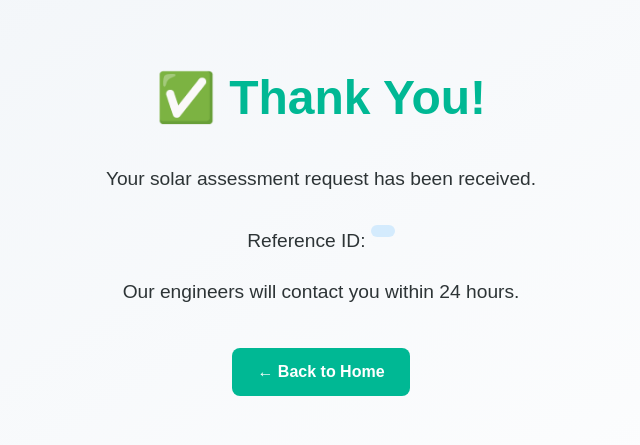
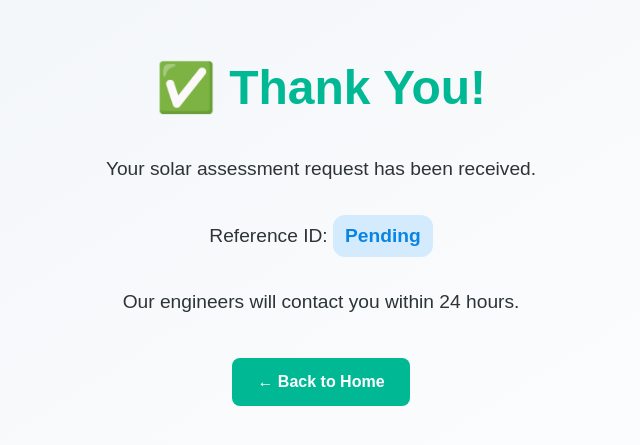
Before and after one commit to Dmuse-project/henry_tech_solar, a Next.js app: page /thank-you in a window 1280 px wide. Shown: the part 171-616 px from the top of the page, without its empty margins (319-959 px from the left). Built offline with nearby package versions, Linux system fonts and the light colour scheme.

Commit message:
thank-you page modification

```diff
--- a/app/thank-you/page.js
+++ b/app/thank-you/page.js
@@ -2,9 +2,13 @@
 import classes from "../../styles/thankYou.module.scss"
 import Link from "next/link"
 
-export default function ThankYouPage({ searchParams }) {
+export default async function ThankYouPage({ searchParams }) {
 
-  const leadId = searchParams?.lead
+
+  const params = await searchParams
+  const leadId = params?.lead || "Pending"
+
+  console.log(leadId)
 
   return (
     <div className={classes.thankYouWrapper}>
```
